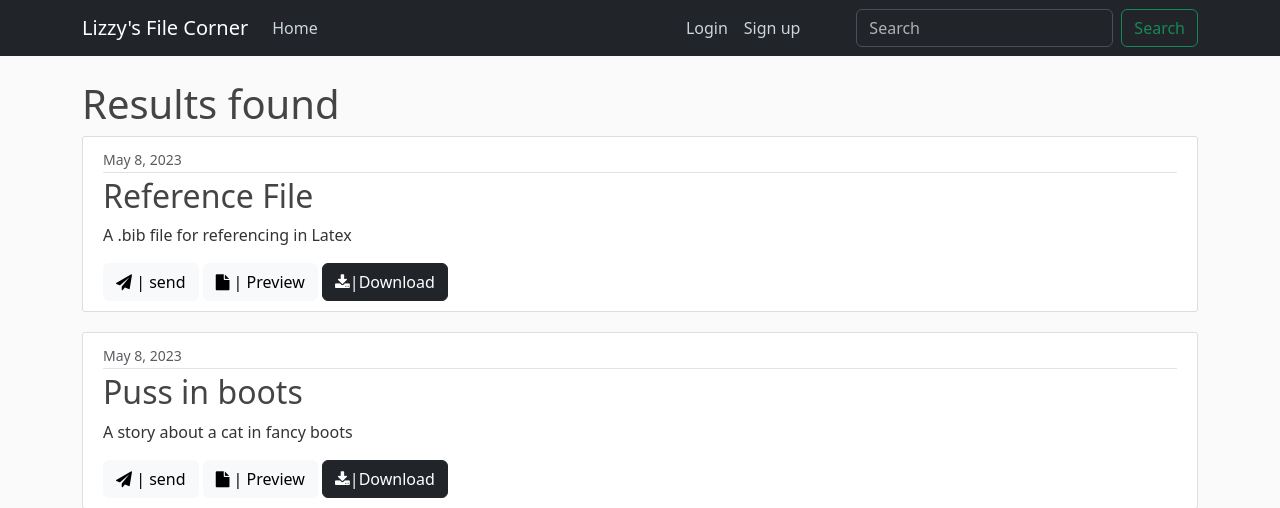
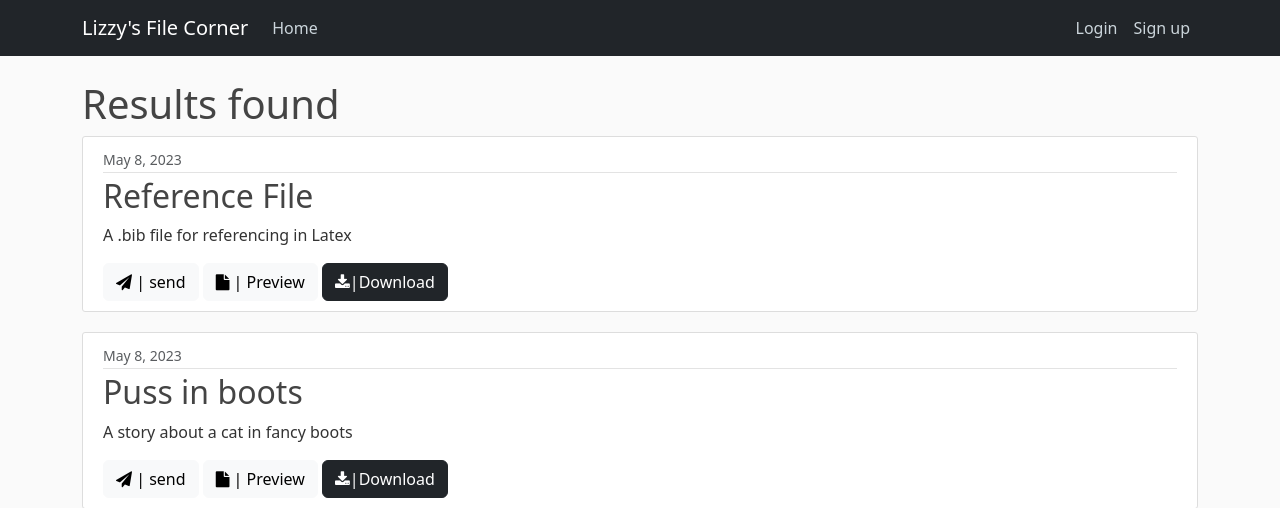
Before and after one commit to JerryAgbesi/File-Server-Project, a Django app: page /search/ in a window 1280 px wide. Shown: the top 508 px of the page. Run offline with Django 4.2, Linux system fonts and the light colour scheme; data comes from the database, SQL or seed files in the repository.

Commit message:
Show search bar only when user is authenticated

```diff
--- a/fileServer/fileapp/templates/fileapp/base.html
+++ b/fileServer/fileapp/templates/fileapp/base.html
@@ -37,15 +37,16 @@
           <div class="navbar-nav ms-auto">
             {% if user.is_authenticated %}
               <a class="nav-item nav-link" href="{% url 'logout' %}">Logout</a>
+              <form class="d-flex ms-5" name="searchbar" method="GET" action="{% url 'file_search' %}">
+                <input class="form-control me-2" type="text" placeholder="Search" aria-label="Search" name="search">
+                <button class="btn btn-outline-success" type="submit">Search</button>
+              </form>
             {% else %}
               <a class="nav-item nav-link" href="{% url 'login' %}">Login</a>
               <a class="nav-item nav-link" href="{% url 'signup' %}">Sign up</a>
             {% endif %}
           </div>
-          <form class="d-flex ms-5" name="searchbar" method="GET" action="{% url 'file_search' %}">
-            <input class="form-control me-2" type="text" placeholder="Search" aria-label="Search" name="search">
-            <button class="btn btn-outline-success" type="submit">Search</button>
-          </form>
+
         </div>
       </div>
 
```
